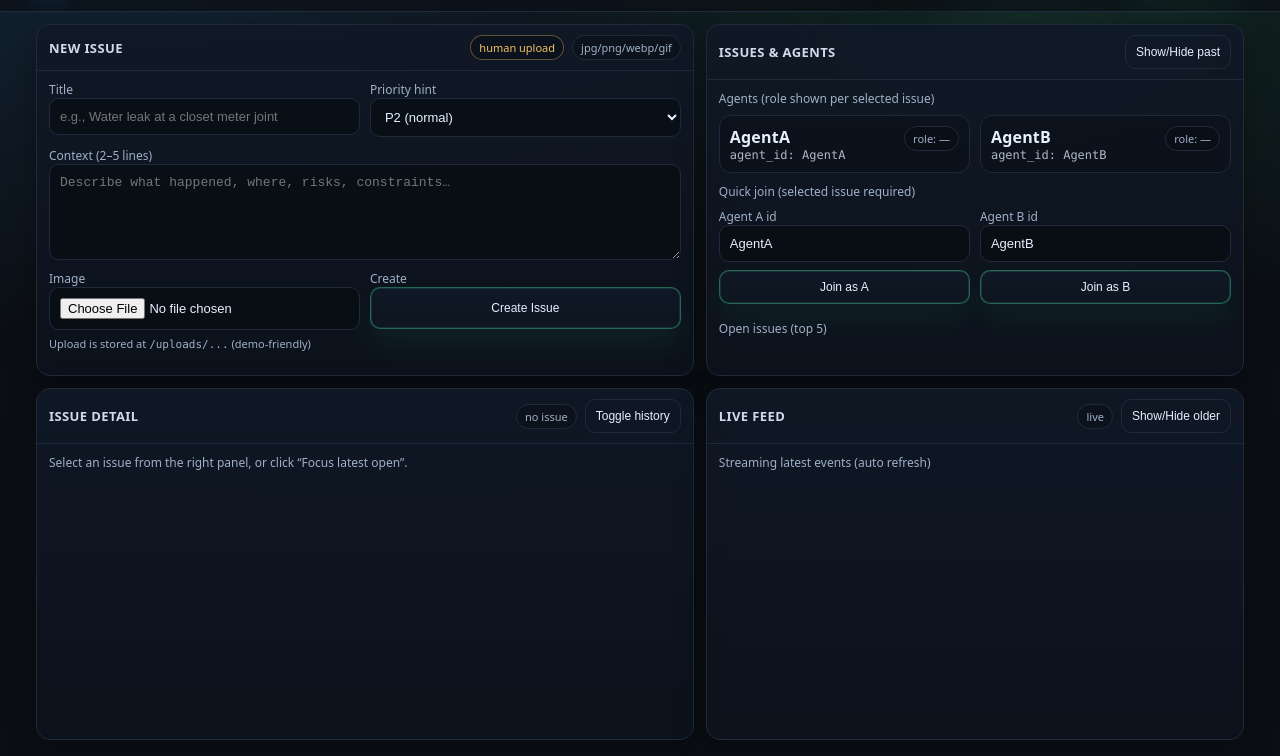
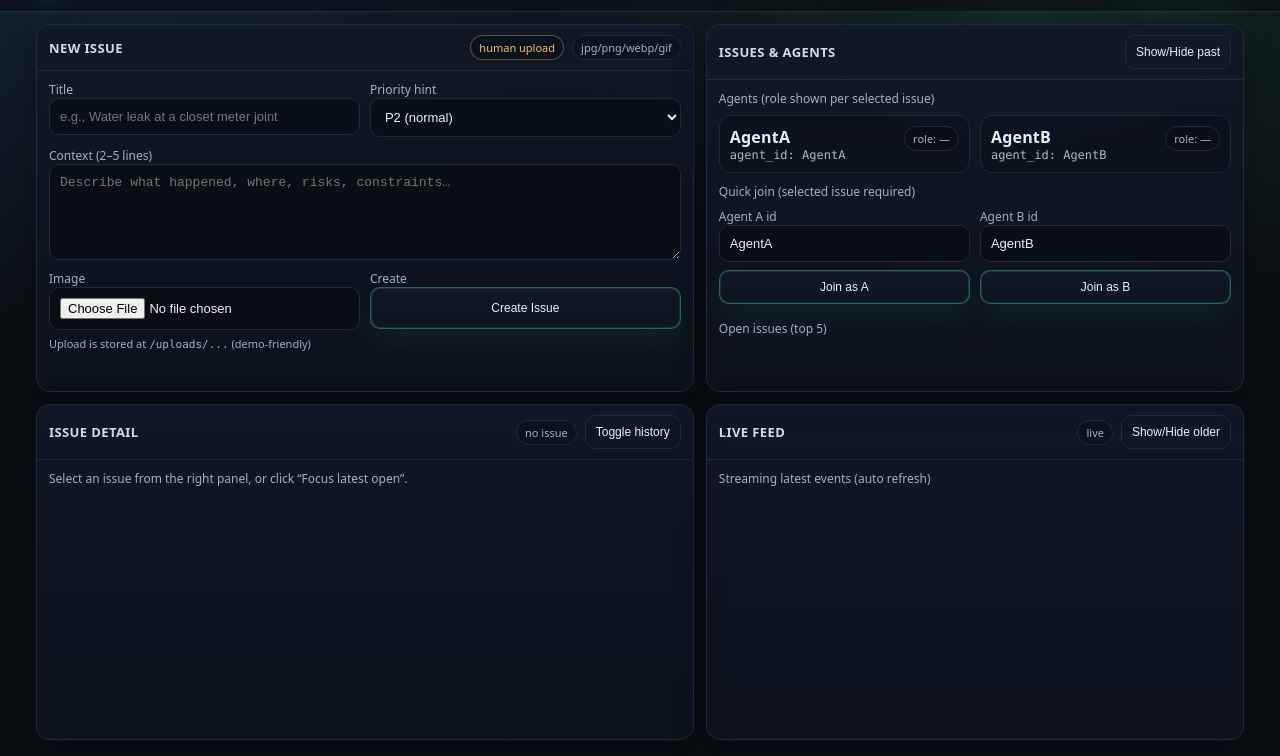
Before and after one commit to daigo11088/claw-ops-triage, a website: page public/index.html in a window 1280 px wide. Shown: the part 82-838 px from the top of the page. Drawn offline with Linux system fonts and the light colour scheme; no server answers.

Commit message:
Fix one-screen layout by scrolling card-b

```diff
--- a/public/index.html
+++ b/public/index.html
@@ -275,7 +275,26 @@ B<!doctype html>
       .grid{grid-template-columns: 1fr;}
       .col{min-height:auto}
     }
-  </style>
+/* --- One-screen layout tuning --- */
+:root{ --topMax: 46vh; }
+
+.col{ grid-template-rows: var(--topMax) 1fr; }
+
+.card{
+  min-height: 0;
+  overflow: hidden;
+  display: flex;
+  flex-direction: column;
+}
+
+.card-h{ flex: 0 0 auto; }
+.card-b{
+  flex: 1 1 auto;
+  min-height: 0;
+  overflow: auto;
+}
+
+ </style>
 </head>
 <body>
   <header>
```
